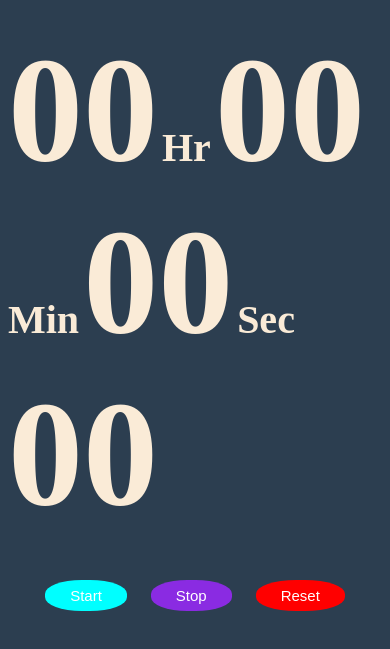
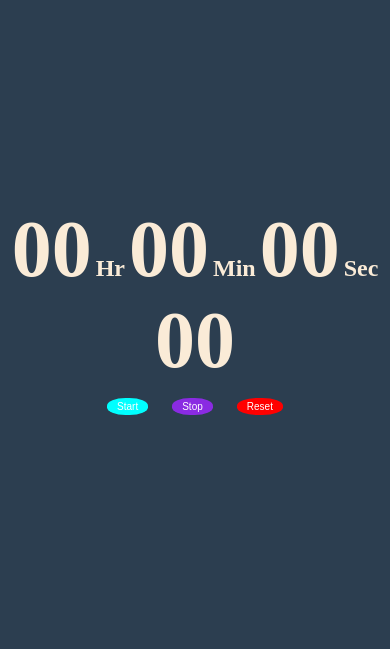
Before and after one commit to BIPODGHOSH/StopWatch, a plain HTML site: page index.html in a window 390 px wide. Shown: the part 113-762 px from the top of the page. Drawn offline with Linux system fonts and the light colour scheme.

Commit message:
Update style.css
add media query for a responsive website

```diff
--- a/style.css
+++ b/style.css
@@ -1,31 +1,35 @@
-body{
+/* Default styles */
+
+body {
     background-color: #2c3e50;
     display: flex;
     justify-content: center;
     align-items: center;
     height: 100vh;
+    margin: 0;
+    padding: 0;
 }
 
-#container{
+#container {
     color: antiquewhite;
+    text-align: center;
 }
 
-.digit{
+.digit {
     font-size: 150px;
     font-weight: bold;
 }
 
-.txt{
+.txt {
     font-size: 40px;
     font-weight: bold;
 }
 
-#btn-container{
-    text-align: center;
+#btn-container {
     margin-top: 40px;
 }
 
-.btn{
+.btn {
     padding: 7px 25px;
     font-size: 15px;
     margin: 0px 10px;
@@ -35,14 +39,54 @@ body{
     cursor: pointer;
 }
 
-#start{
+#start {
     background-color: aqua;
 }
 
-#stop{
+#stop {
     background-color: blueviolet;
 }
 
-#reset{
+#reset {
     background-color: red;
 }
+
+/* Media queries */
+
+@media (max-width: 768px) {
+    .digit {
+        font-size: 100px;
+    }
+
+    .txt {
+        font-size: 30px;
+    }
+
+    #btn-container {
+        margin-top: 20px;
+    }
+
+    .btn {
+        padding: 5px 15px;
+        font-size: 12px;
+    }
+}
+
+@media (max-width: 480px) {
+    .digit {
+        font-size: 80px;
+    }
+
+    .txt {
+        font-size: 24px;
+    }
+
+    #btn-container {
+        margin-top: 10px;
+    }
+
+    .btn {
+        padding: 3px 10px;
+        font-size: 10px;
+    }
+}
```
